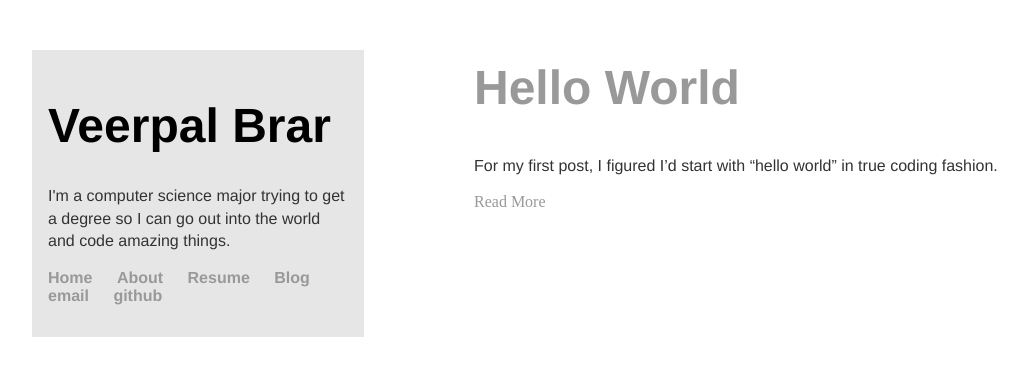
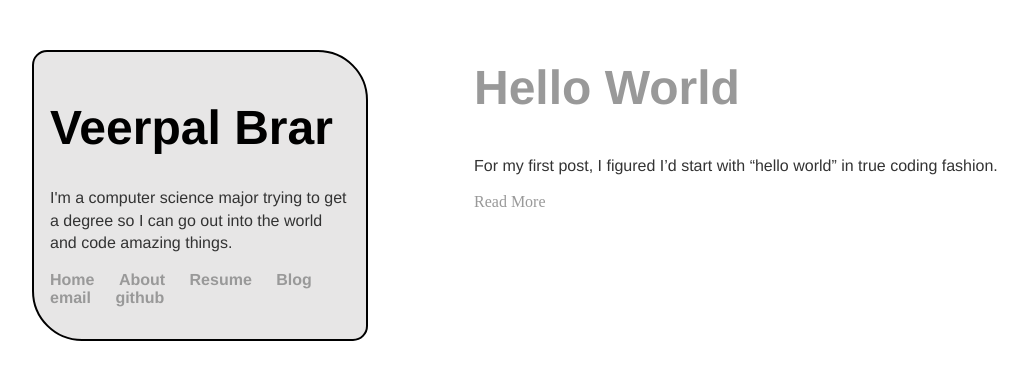
Before and after one commit to VeerpalBrar/VeerpalBrar.github.io, a Jekyll site: the page built from index.html, in a window 1280 px wide. Shown: the top 380 px of the page, without its empty margins (18-1042 px from the left). Built offline with Jekyll 4.4.1, drawn with Linux system fonts in a browser that asks for light colours.

Commit message:
Updated main.css

```diff
--- a/css/main.css
+++ b/css/main.css
@@ -49,6 +49,8 @@ ul.posts li {
     width:300px;
     padding: 1em;
     background:#E7E6E6;
+  	border-radius: 15px 50px;
+    border: 2px solid black;
  }
  .container {
     margin-left:300px;
```
